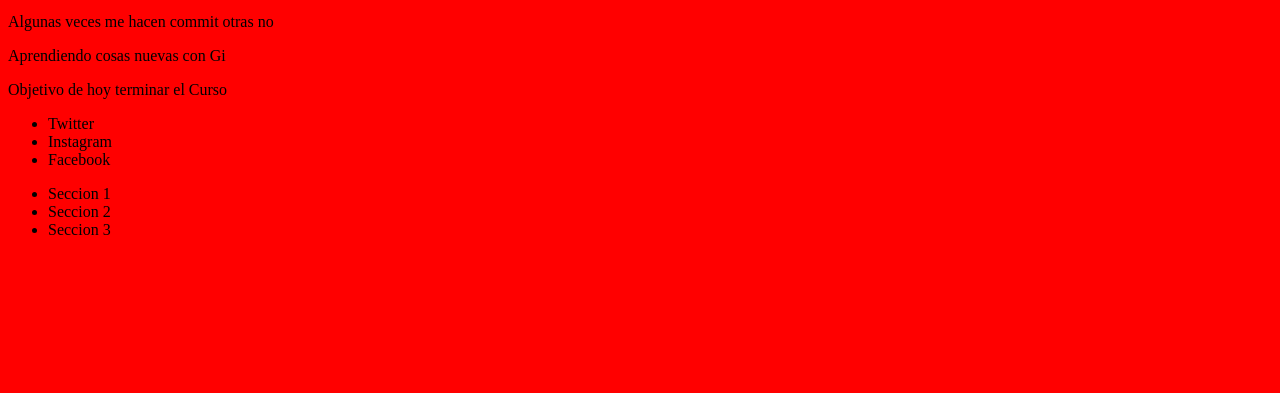
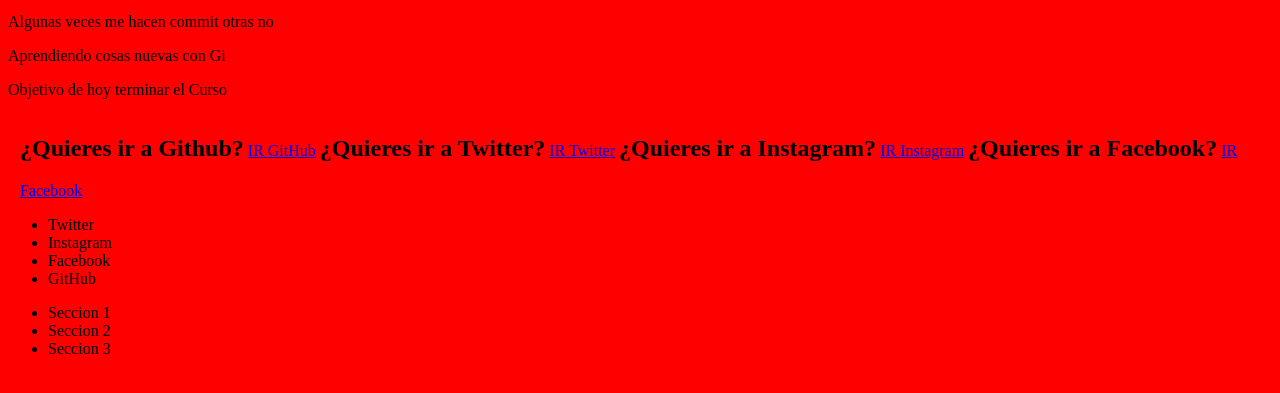
Before and after one commit to Aestarellas/ManualGit-GitHub, a plain HTML site: page index.html in a window 1280 px wide. Shown: the part 101-494 px from the top of the page. Drawn offline with Linux system fonts and the light colour scheme.

Commit message:
Añadimos articulos rede sociales

```diff
--- a/CSS/style.css
+++ b/CSS/style.css
@@ -1,3 +1,8 @@
 body{
     background-color: red;
 }
+
+article{
+display: block ruby;
+margin: 15px 12px;
+}
--- a/index.html
+++ b/index.html
@@ -11,9 +11,25 @@
 
     <p>Mini pruebas de git</p>
     <p>Algunas veces me hacen commit otras no</p>
-
     <p>Aprendiendo cosas nuevas con Gi</p>
     <p>Objetivo de hoy terminar el Curso</p>
+
+    <article>
+
+        <h2>¿Quieres ir a Github?</h2>
+        <a href="#">IR GitHub</a>
+
+        <h2>¿Quieres ir a Twitter?</h2>
+        <a href="#">IR Twitter</a>
+
+        <h2>¿Quieres ir a Instagram?</h2>
+        <a href="#">IR Instagram</a>
+
+        <h2>¿Quieres ir a Facebook?</h2>
+        <a href="#">IR Facebook</a>
+
+
+    </article>
 
 
 
@@ -21,6 +37,7 @@
         <li>Twitter</li>
         <li>Instagram</li>
         <li>Facebook</li>
+        <li>GitHub</li>
     </ul>
 
     <ul>
```
